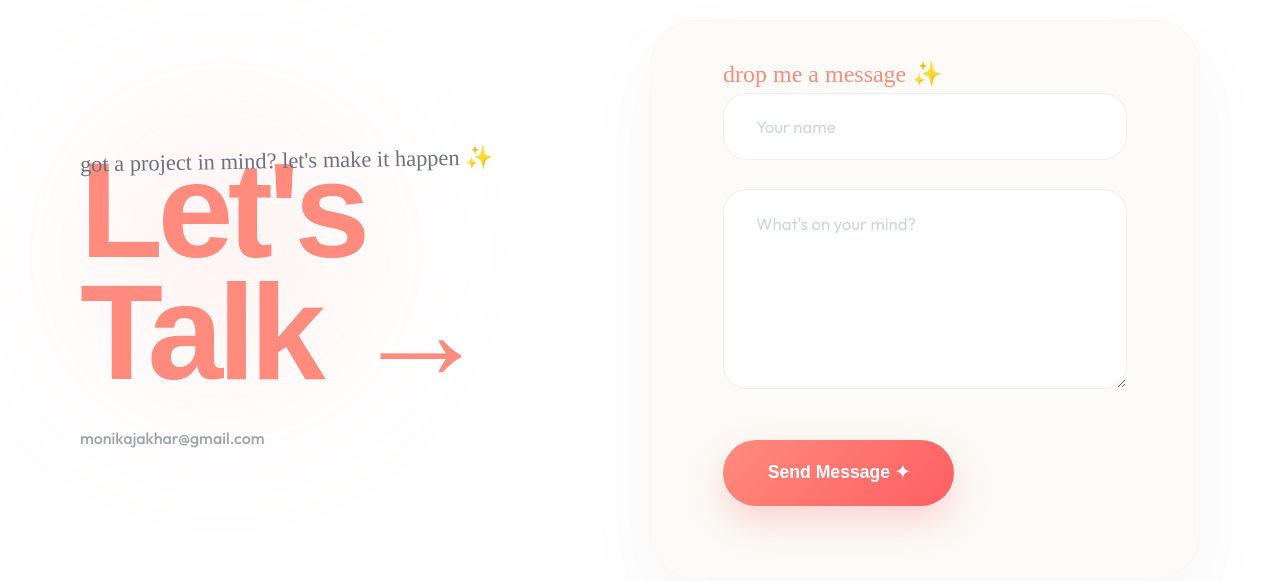
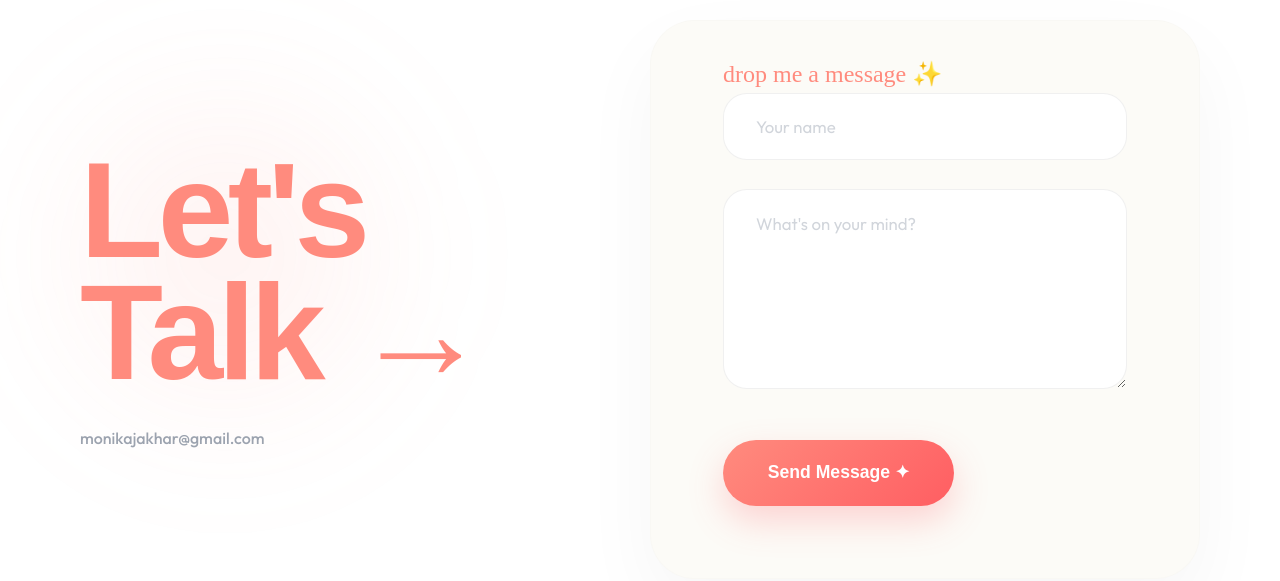
Before and after one commit to jakharmonika364/website-portfolio, a Next.js app: page / in a window 1280 px wide. Shown: the part 7481-8062 px from the top of the page. Built offline with nearby package versions, Linux system fonts and the light colour scheme; a web font is replaced by a local one.

Commit message:
docs: removed contact subtitle definitively

```diff
--- a/src/app/globals.css
+++ b/src/app/globals.css
@@ -1868,13 +1868,7 @@ nav ul li a:hover {
   border-radius: 50%;
 }
 
-.contact-sub {
-  font-size: 1.4rem;
-  color: #6b7280;
-  margin-bottom: 2rem;
-  font-family: var(--font-script);
-  transform: rotate(-1deg);
-}
+
 
 .contact-title {
   font-size: 8.5rem;
--- a/src/app/page.tsx
+++ b/src/app/page.tsx
@@ -605,9 +605,6 @@ export default function Home() {
               <div className="decor-blob"></div>
             </div>
 
-            <p className="handwritten contact-sub">
-              got a project in mind? let&apos;s make it happen ✨
-            </p>
             <h2 className="contact-title">Let&apos;s Talk <span className="arrow">→</span></h2>
             <a href="mailto:monikajakhar@gmail.com" className="contact-email">
               monikajakhar@gmail.com
```
